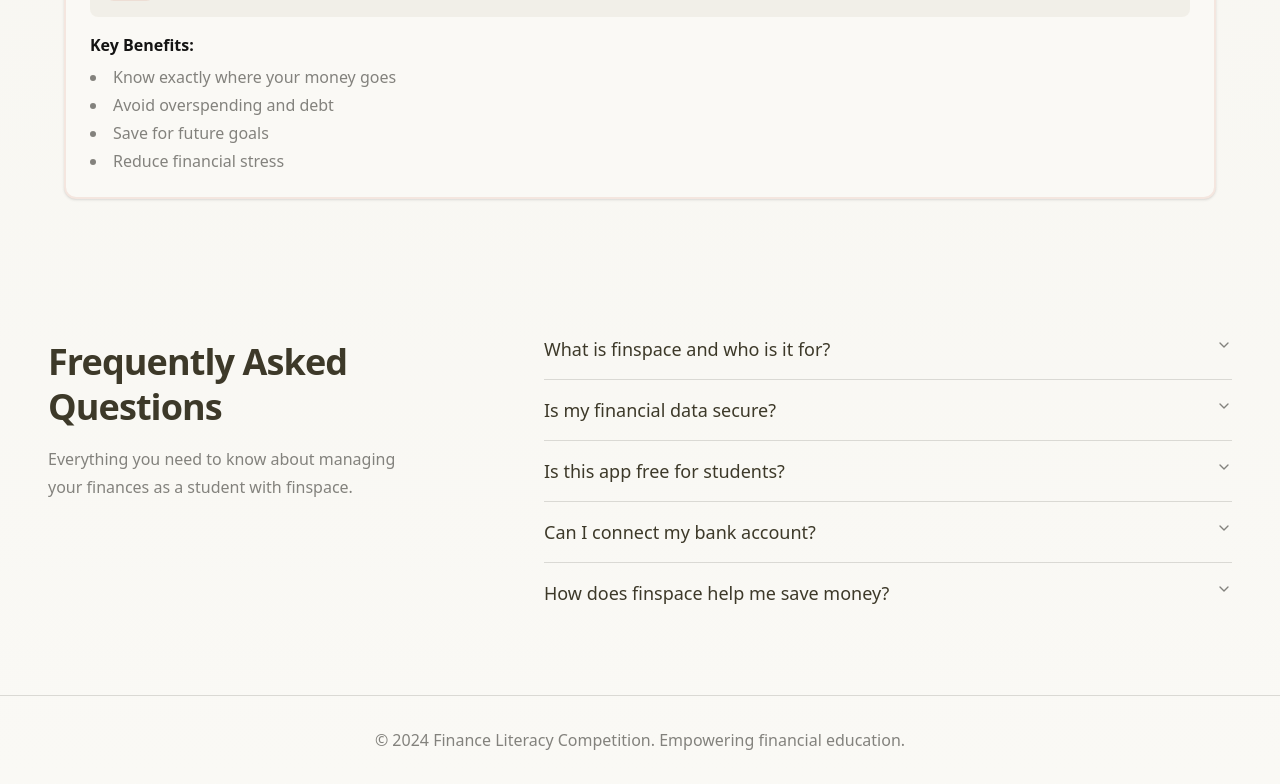
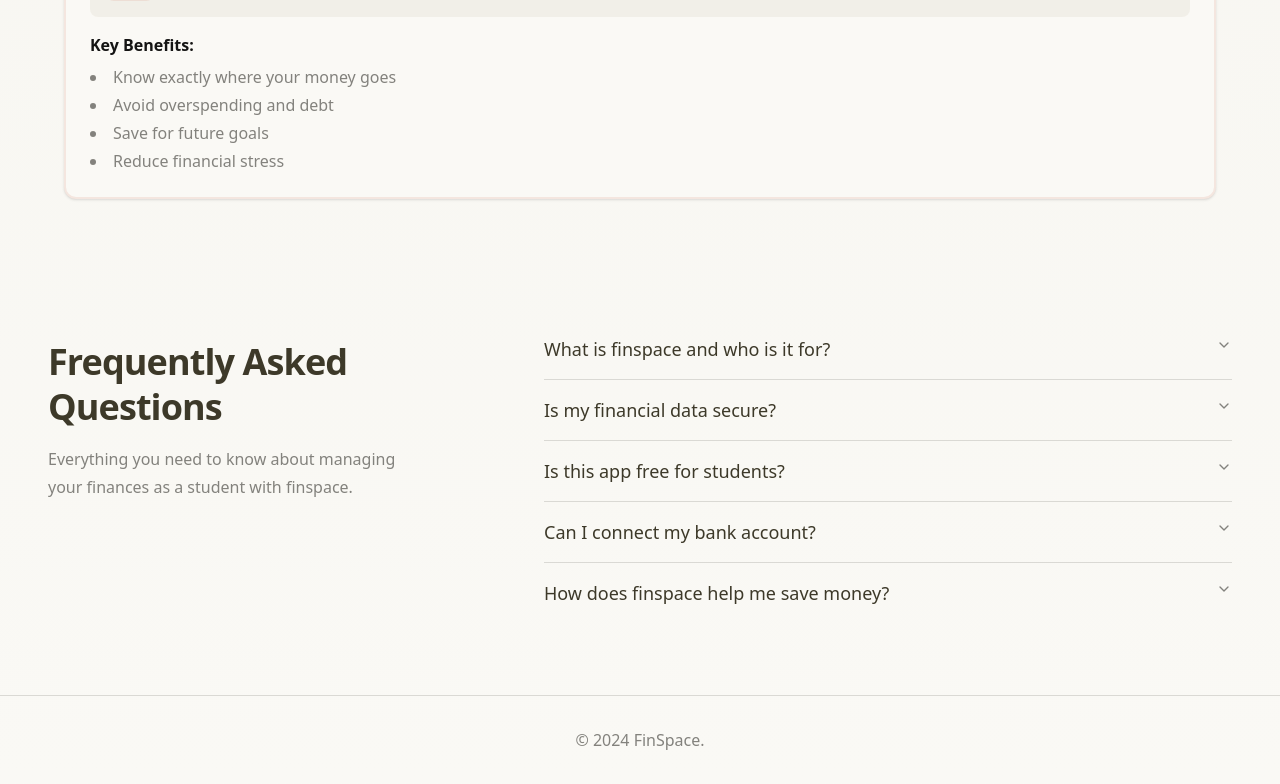
Before and after one commit to Spagestic/finspace, a Next.js app: page / in a window 1280 px wide. Shown: the part 2155-2939 px from the top of the page. Built offline with nearby package versions, Linux system fonts and the light colour scheme.

Commit message:
update footer text for brand consistency

```diff
--- a/app/page.tsx
+++ b/app/page.tsx
@@ -18,9 +18,7 @@ export default function Home() {
       {/* Footer */}
       <footer className="py-8 px-4 border-t border-border">
         <div className="max-w-6xl mx-auto text-center text-muted-foreground">
-          <p>
-            © 2024 Finance Literacy Competition. Empowering financial education.
-          </p>
+          <p>© 2024 FinSpace.</p>
         </div>
       </footer>
     </div>
```
